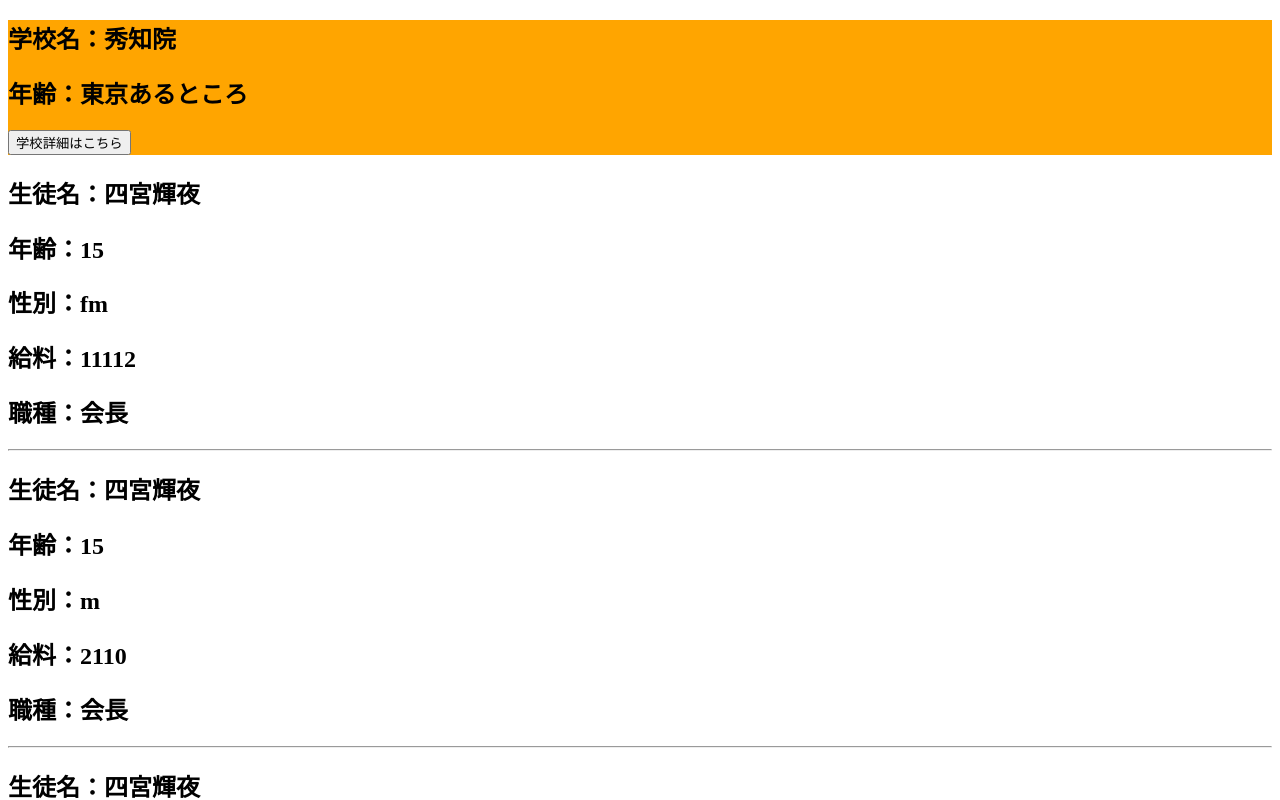
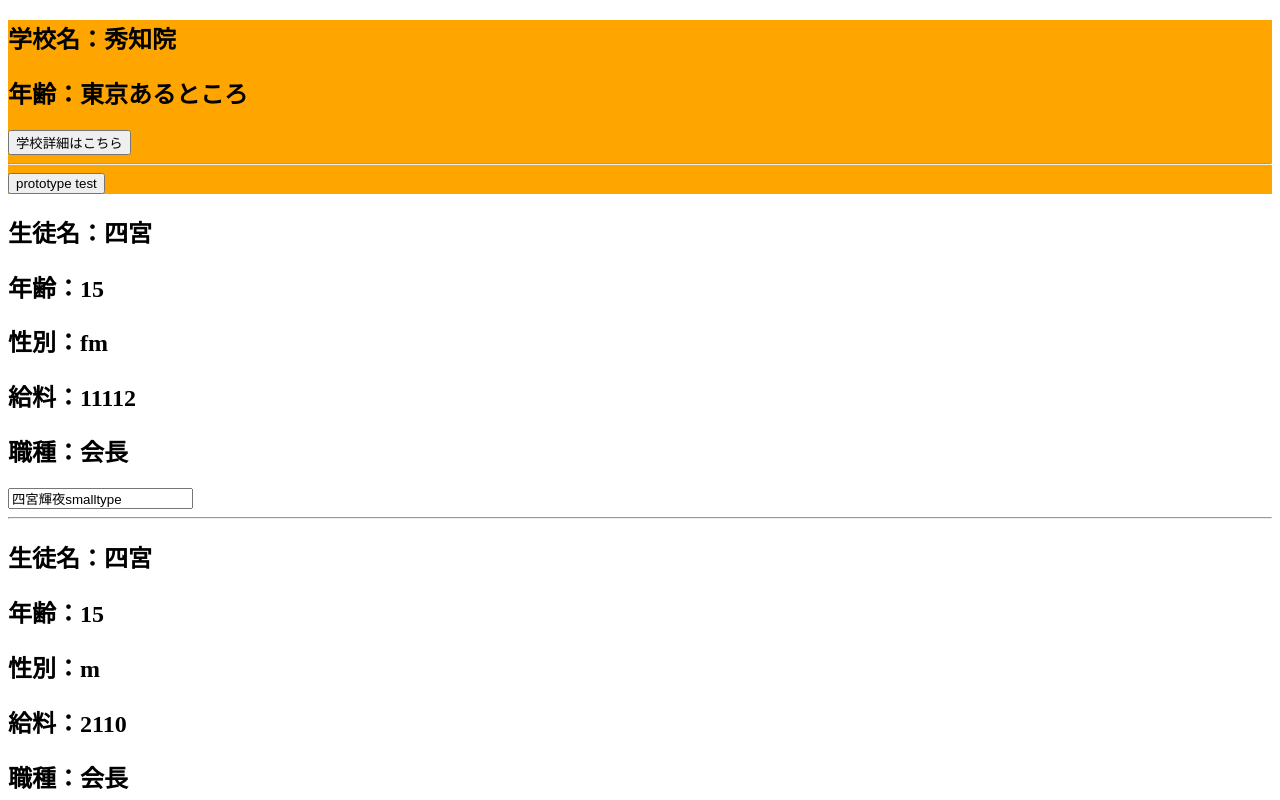
Before and after one commit to DaoC-del/Vue, a Vue app in the folder practice/: page / in a window 1280 px wide. Shown: the top 800 px of the page. Built offline with nearby package versions, Linux system fonts and the light colour scheme.

Commit message:
mixinまで

```diff
--- a/practice/src/components/School.vue
+++ b/practice/src/components/School.vue
@@ -9,6 +9,11 @@ export default {
       address:`東京あるところ`,
     }
   },
+  methods:{
+    test(){
+      this.hello();
+    }
+  }
   // mixins:{
   //   mixin,
   // }
@@ -17,9 +22,11 @@ export default {
 
 <template>
   <div class=demo>
-  <h2>学校名：{{name}}</h2>
-  <h2>年齢：{{address}}</h2>
-  <button @click="showSchoolName">学校詳細はこちら</button>
+    <h2>学校名：{{name}}</h2>
+    <h2>年齢：{{address}}</h2>
+    <button @click="showSchoolName">学校詳細はこちら</button>
+    <hr>
+    <button @click="test">prototype test</button>
   </div>
 </template>
 
--- a/practice/src/components/Student.vue
+++ b/practice/src/components/Student.vue
@@ -10,7 +10,7 @@ export default {
   name:`Student`,
   data(){
     return {
-      name:`四宮輝夜`,
+      name:`四宮輝夜smalltype`,
       age:`15`,
     }
   },
@@ -36,11 +36,12 @@ export default {
 
 <template>
   <div>
-    <h2>生徒名：{{name}}</h2>
+    <h2>生徒名：{{name | mySlice}}</h2>
     <h2>年齢：{{age}}</h2>
     <h2>性別：{{sex}}</h2>
     <h2>給料：{{wage+1111}}</h2>
     <h2>職種：{{position}}</h2>
+    <input type="text" v-fbind:value="name">
   </div>
 </template>
 
--- a/practice/src/main.js
+++ b/practice/src/main.js
@@ -1,13 +1,12 @@
 import Vue from 'vue'
 import App from './App.vue'
+import plugins from "@/plugins";
 
 Vue.config.productionTip = false
 
-//VC中のJSにあるプロパティはmixinの内容より優先的に処理されました。
-// 以下のはグローバルでプロパティを配置するんです。繰り返しのは出来ます。
-//関数で配置できるのはcomponent、mixinなど
-import {mixin} from "@/mixin";
-Vue.mixin(mixin);
+//プラグインを利用すること,構築する際に、
+Vue.use(plugins)
+
 // Vue.component();
 new Vue({
   render: h => h(App),
--- a/practice/src/mixin.js
+++ b/practice/src/mixin.js
@@ -1,4 +1,10 @@
 export const mixin={
+    data(){
+        return {
+            x:100,
+            y:200
+        }
+    },
     methods:{
         showSchoolName() {
             alert(this.address+`の`+this.name)
--- /dev/null
+++ b/practice/src/plugins.js
@@ -0,0 +1,33 @@
+import {mixin} from "@/mixin";
+
+export default{
+
+    install(Vue){
+        //グローバルフィルターを配置する
+        //フィルターを利用したいとでパイプをついてそのため、対応する関数は効いてくる。
+        Vue.filter('mySlice',function(value){
+            return value.slice(0,2)
+        })
+        //DIY 指令を作る
+        Vue.directive('fbind',{
+            bind(element,binding){
+                element.value=binding.value;
+            },
+            inserted(element){
+                element.focus()
+            },
+            update(element,binding){
+                element.value=binding.value;
+            }
+        })
+        //Mixinを配置する
+        //VC中のJSにあるプロパティはmixinの内容より優先的に処理されました。
+        // 以下のはグローバルでプロパティを配置するんです。繰り返しのは出来ます。
+        //関数で配置できるのはcomponent、mixinなど
+        Vue.mixin(mixin)
+
+        //Prototype方法を定義する(VMにもVCにも適用できる)
+        Vue.prototype.hello=()=>(alert('test だけ'))
+        console.log('@@@omsta')
+    }
+}
```
